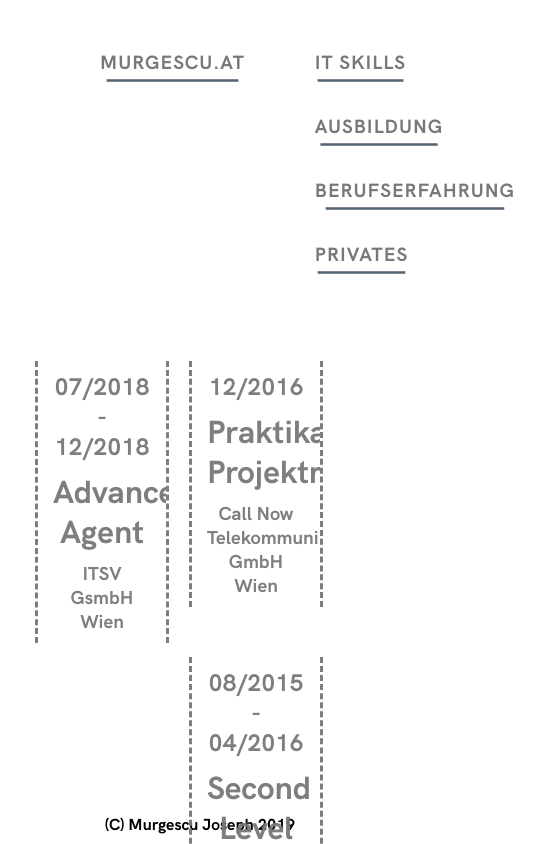
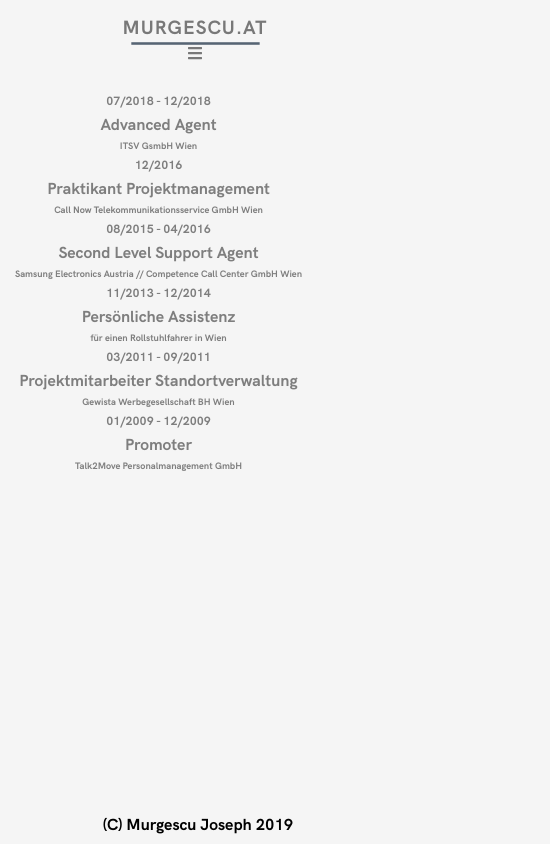
Before and after one commit to fleckie/murgescu.at, a React (Create React App) app: page /Experience in a window 390 px wide. Shown: the top 844 px of the page, 550 px wide, since content can reach past the window. Built offline with nearby package versions, Linux system fonts and the light colour scheme.

Commit message:
first steps towards responsive design

```diff
--- a/package.json
+++ b/package.json
@@ -3,6 +3,9 @@
   "version": "0.1.0",
   "private": true,
   "dependencies": {
+    "@fortawesome/fontawesome-svg-core": "^1.2.18",
+    "@fortawesome/free-solid-svg-icons": "^5.8.2",
+    "@fortawesome/react-fontawesome": "^0.1.4",
     "react": "^16.8.6",
     "react-dom": "^16.8.6",
     "react-router-dom": "^5.0.0",
--- a/src/App.js
+++ b/src/App.js
@@ -16,30 +16,65 @@ class App extends React.Component {
       super()
       this.state = {
         color: "whitesmoke",
-        active: "home"
+        active: "home",
+        toggleContent: true
 
       }
       this.changeBackground = this.changeBackground.bind(this)
+      this.toggleContent = this.toggleContent.bind(this)
     }
 
     changeBackground(newBackground, activePage){
-      var background = document.querySelector("*");
-      background.style.background = this.state.color;
+     var root = document.querySelector(":root");
+     //root.style.background = this.state.color;
       this.setState(prevState =>{
         return {
           color: newBackground,
           active: activePage
         }
       })
-      background.style.animation = this.state.active + " 0.5s linear both";
+      root.style.setProperty('--newBGC', this.state.color);
+      console.log(this.state.color);
+      var rootStyles = getComputedStyle(root);
+      var bgc = rootStyles.getPropertyValue('--newBGC');
+      console.log(bgc);
+      root.style.animation = "changeBackgroundColor 0.5s linear both";
     }
 
+    toggleContent(){
+      var w = Math.max(document.documentElement.clientWidth, window.innerWidth || 0);
+      this.setState(prevState => {
+        if (w<1100){
+          return {
+            toggleContent: !prevState.toggleContent
+          }
+        }
+
+      })
+    }
+
+    render(){
 
 
-    render(){
+    let contentVisibility
+    if (this.state.toggleContent){
+        contentVisibility = {
+          display: "initial"
+        }
+    }
+    else {
+        contentVisibility = {
+          display: "none"
+        }
+    }
+
       return (
         <div>
-          <Header changeBackground = {this.changeBackground} />
+          <Header
+          changeBackground = {this.changeBackground}
+          toggleContent = {this.toggleContent}
+           />
+          <div style={contentVisibility}>
             <TransitionGroup>
             <CSSTransition
             in = {true}
@@ -63,6 +98,7 @@ class App extends React.Component {
                 </Switch>
             </CSSTransition>
             </TransitionGroup>
+          </div>
           <Footer />
         </div>
 
--- a/src/components/EducationComponent.js
+++ b/src/components/EducationComponent.js
@@ -4,8 +4,30 @@ function EducationComponent(props){
 
     // eventuell hier animation definieren und Y-Verschiebung über id * Faktor lösen
 
+    var w = Math.max(document.documentElement.clientWidth, window.innerWidth || 0);
+    let containerStyle
 
-    let containerStyle
+    if (w < 1100){
+        switch (props.item.stateCounter) {
+            case 0:
+                containerStyle = {
+                    animation: "edu-slide-in-bottom 1s cubic-bezier(0.250, 0.460, 0.450, 0.940) 0.5s both",
+                    animationDelay: props.item.id/4 + "s",
+                }
+                break;
+            case 1:
+                containerStyle = {
+                    animation: "move-mid 1s ease both"
+                }
+                break;
+            case 2: {
+                containerStyle = {
+                    animation: "move-back 1s ease both"
+                }
+            }
+        }
+    }
+    else {
         if (props.item.stateCounter === 0){
             containerStyle = {
                 animation: "edu-slide-in-bottom 1s cubic-bezier(0.250, 0.460, 0.450, 0.940) 0.5s both",
@@ -24,6 +46,8 @@ function EducationComponent(props){
                 animationDirection: "reverse"
             }
         }
+    }
+
 
     return(
         <div className="eduInnerCard"
--- a/src/components/EducationContainer.js
+++ b/src/components/EducationContainer.js
@@ -50,8 +50,6 @@ class Education extends React.Component{
         } ,0,id)
     }
 
-
-
     componentDidMount() {
         this.setState(prevState =>{
             const updatedState = prevState.itemList.map(item =>{
@@ -64,8 +62,6 @@ class Education extends React.Component{
         })
         //this.props.changeBackground("lightgreen", "edu");
     }
-
-
 
     render(){
 
--- a/src/components/ExperienceComponent.js
+++ b/src/components/ExperienceComponent.js
@@ -2,9 +2,38 @@ import React from "react"
 
 function ExperienceComponent(props){
 
-    // eventuell hier animation definieren und Y-Verschiebung über id * Faktor lösen
+    var w = Math.max(document.documentElement.clientWidth, window.innerWidth || 0);
+    let containerStyle
+    if (w < 1100){
+        if (props.item.visibility === "start"){
+            containerStyle = {
+                animation: "exp-slide-in-bottom 1.5s cubic-bezier(0.250, 0.460, 0.450, 0.940) 0.3s both",
+                animationDelay: props.item.id/8 + "s",
+            }
+        }
+        else if (props.item.visibility === "focused") {
 
-    let containerStyle
+            containerStyle = {
+                animation: "move-mid 1s ease-in both"
+            }
+        }
+
+        else if (props.item.visibility === "rewind") {
+            containerStyle = {
+                animation: "exp-unfocus" + props.item.id + " 1s ease",
+                animationDirection: "reverse"
+            }
+        }
+        else if (props.item.visibility ==="hidden"){
+            containerStyle = {
+                /*animation: "fade-out 0.5s ease both",
+                zIndex: "-2",*/
+                display: "none"
+
+            }
+        }
+    }
+    else {
         if (props.item.visibility === "start"){
             containerStyle = {
                 animation: "exp-slide-in-bottom 1.5s cubic-bezier(0.250, 0.460, 0.450, 0.940) 0.3s both",
@@ -31,9 +60,10 @@ function ExperienceComponent(props){
 
             }
         }
-
+    }
 
     return(
+
         <div className="expInnerCard"
         onClick ={() => props.handleChange(props.item.id)}
         style= {containerStyle}>
--- a/src/components/ExperienceContainer.js
+++ b/src/components/ExperienceContainer.js
@@ -12,7 +12,6 @@ class Experience extends React.Component{
         }
         this.handleChange = this.handleChange.bind(this)
     }
-
 
     handleChange(id){
         setTimeout(() =>{
--- a/src/components/Header.js
+++ b/src/components/Header.js
@@ -1,31 +1,112 @@
 import React from "react"
 import "../css/Header.css"
 import { BrowserRouter as Router, Route, Link } from "react-router-dom";
+import { FontAwesomeIcon } from '@fortawesome/react-fontawesome'
 
-import { TransitionGroup, CSSTransition } from "react-transition-group";
+class Header extends React.Component{
+    constructor(){
+        super()
+        this.state = {
+            menuVisible : true
+        }
+        this.menuClick = this.menuClick.bind(this)
+        this.handleClick = this.handleClick.bind(this)
+    }
 
-function Header(props){
+    menuClick(){
+        var w = Math.max(document.documentElement.clientWidth, window.innerWidth || 0);
+        this.setState(prevState => {
+            if (w < 1100){
+                return {
+                    menuVisible: !prevState.menuVisible
+                }
+            }
+            else {
+                return {
+                    menuVisible: true
+                }
+            }
+        })
+        //this.props.toggleContent();
+    }
 
+    componentDidMount() {
+        var w = Math.max(document.documentElement.clientWidth, window.innerWidth || 0);
+        this.setState( () => {
+            if (w < 1100){
+                return {
+                    menuVisible: false
+                }
+            }
+            else {
+                return {
+                    menuVisible: true
+                }
+            }
+        })
+    }
 
-    return(
-        <div>
-            <nav className="cl-effect-7">
-                <div>
-                    <Link to ="/" className="murgescu" >Murgescu.at</Link>
-                </div>
-                <div>
-					<Link to ="/Skills"> IT Skills </Link>
-					<Link to ="/Education"
-                    //onClick={() => props.changeBackground("lightgreen", "edu")}
-                     >Ausbildung</Link>
-					<Link to ="/Experience"
-                    //onClick={() => props.changeBackground("yellowgreen", "exp")}
-                    >Berufserfahrung</Link>
-                    <Link to ="/Privat"> Privates </Link>
-                </div>
+    handleClick(){
+        this.menuClick();
+        this.props.toggleContent();
+    }
+
+    render(){
+        let linkStyle
+        let navStyle
+        if (this.state.menuVisible){
+            linkStyle = {
+                display: "initial",
+                animation: "menu-slide-in-bottom 0.6s cubic-bezier(0.250, 0.460, 0.450, 0.940) both"
+            }
+            navStyle = {
+            }
+        }
+        else {
+            linkStyle = {
+                display: "none"
+            }
+            navStyle = {
+            }
+        }
+
+        return (
+            <nav className="cl-effect-7" style={navStyle}>
+                    <Link to="/" className="murgescu"
+                     onClick={this.handleClick} >
+                     Murgescu.at</Link>
+                    <FontAwesomeIcon
+                    icon="bars"
+                    className="burgerMenu"
+                    onClick={this.handleClick} />
+                <Link to="/Skills"
+                    className="menuItems"
+                    style={linkStyle}
+                    onClick={this.handleClick}>
+                    IT Skills </Link>
+
+                <Link to="/Education"
+                    className="menuItems"
+                    style={linkStyle}
+                    onClick={this.handleClick}
+                //onClick={() => props.changeBackground("lightgreen", "edu")}
+                >Ausbildung</Link>
+                <Link to="/Experience"
+                    className="menuItems"
+                    style={linkStyle}
+                    onClick={this.handleClick}
+                //onClick={() => props.changeBackground("yellowgreen", "exp")}
+                >Berufserfahrung</Link>
+                <Link to="/Privat"
+                    className="menuItems"
+                    style={linkStyle}
+                     onClick={this.handleClick}>
+                 Privates </Link>
             </nav>
-        </div>
-    )
+        )
+
+    }
+
 }
 
 export default Header
--- a/src/css/App.css
+++ b/src/css/App.css
@@ -1,3 +1,12 @@
+:root {
+  --oldBGC: red;
+  --newBGC: green;
+}
+
+:root {
+  background: whitesmoke;
+}
+
 *{
   padding: 5px;
 }
@@ -61,3 +70,20 @@
     background: yellowgreen
   }
 }
+
+@keyframes changeBackgroundColor{
+  0%{
+  }
+  100%{
+    background: var(--newBGC);
+  }
+}
+
+@keyframes test{
+  0%{
+    background: red;
+  }
+  100%{
+    background:green;
+  }
+}
--- a/src/css/Education.css
+++ b/src/css/Education.css
@@ -1,34 +1,62 @@
 
 .eduContainer{
-    margin-top: 100px;
-    width: 70%;
-    position:absolute;
-    overflow: hidden;
+    width: 50%;
+    margin: auto;
+    margin-top: 10px;
+    display: flex;
+    flex-direction: column;
+    float: left;
+    font-size: 1em;
     z-index: 1;
+    align-self: center;
+
+
 }
 
-
 .eduInnerCard{
+    float: left;
     max-width: 50%;
-    width: 30%;
-    margin: auto;
-    margin-left: 100px;
+    width: 50%;
     padding: 20px;
     text-align:left;
     color: #787878f3;
     cursor: pointer;
     -webkit-animation: slide-in-bottom 1s cubic-bezier(0.250, 0.460, 0.450, 0.940) 0.5s both;
     animation: slide-in-bottom 1s cubic-bezier(0.250, 0.460, 0.450, 0.940) 0.5s both;
-}
+    z-index: 0;
+    margin-right: auto;
+
+  }
 
 .eduDescription {
     animation: edu-slide-in-bottom 1s cubic-bezier(0.250, 0.460, 0.450, 0.940) 0.5s both;
     z-index: -1;
     position:absolute;
+
 }
 
 h1, h2, h3 {
     margin:0px;
+}
+
+@media screen and (max-width: 1100px) {
+  * {
+    padding: 3px;
+  }
+  .eduContainer{
+    width: 100%;
+    margin: auto;
+    display:flex;
+    flex-direction: column;
+    align-items: center;
+  }
+
+  .eduInnerCard {
+    margin: auto;
+    font-size: 0.5em;
+    text-align: center;
+  }
+
 }
 
 
@@ -75,7 +103,7 @@ h1, h2, h3 {
         -webkit-transform: translateX(150%);
     }
     100% {
-        -webkit-transform: translateY(-120%) translateX(150%);
+        -webkit-transform: translateY(-145%) translateX(150%);
 
     }
   }
@@ -89,7 +117,7 @@ h1, h2, h3 {
         -webkit-transform: translateX(150%);
     }
     100% {
-        -webkit-transform: translateY(-280%) translateX(150%);
+        -webkit-transform: translateY(-250%) translateX(150%);
 
     }
   }
@@ -112,7 +140,7 @@ h1, h2, h3 {
         -webkit-transform: translateX(150%);
     }
     100% {
-        -webkit-transform: translateY(-120%) translateX(150%);
+        -webkit-transform: translateY(-145%) translateX(150%);
 
     }
   }
@@ -126,7 +154,7 @@ h1, h2, h3 {
         -webkit-transform: translateX(150%);
     }
     100% {
-        -webkit-transform: translateY(-280%) translateX(150%);
+        -webkit-transform: translateY(-250%) translateX(150%);
 
     }
   }
--- a/src/css/Experience.css
+++ b/src/css/Experience.css
@@ -34,6 +34,32 @@ h1, h2, h3 {
   margin:0px;
 }
 
+@media screen and (max-width: 1100px) {
+  * {
+    padding: 3px;
+  }
+  .expContainer{
+    max-width: 100%;
+    margin: auto;
+    padding: 0;
+    display:flex;
+    flex-direction: column;
+    justify-content: center;
+
+
+  }
+
+  .expInnerCard {
+    max-width: 100%;
+    width: 100%;
+    margin: auto;
+    padding: 0;
+    font-size: 0.5em;
+    text-align: center;
+    border: none;
+  }
+
+}
 
 @-webkit-keyframes exp-slide-in-bottom {
   0% {
--- a/src/css/Header.css
+++ b/src/css/Header.css
@@ -10,17 +10,28 @@
 
 body {
 	font-family: 'HKGrotesk';
+	overflow-y: hidden;
+}
+
+.murgescu{
+	margin-right: auto;
+}
+
+.burgerMenu {
+	color: #787878;
+	align-self: center;
+	display: none;
 }
 
 nav {
 	display: flex;
 	justify-content: space-between;
 	margin: 0px 40px;
+	z-index: -1;
 
 }
 nav a {
 	position: relative;
-	display: inline-block;
 	margin: 15px 25px;
 	outline: none;
 	color: #787878;
@@ -77,3 +88,84 @@ nav a:focus {
 	top: 0%;
 	opacity: 1;
 }
+
+@media screen and (max-width: 1100px) {
+	nav {
+		flex-direction: none;
+		display: grid;
+		grid-template-columns: auto;
+		justify-content: center;
+		margin: 0;
+
+	}
+
+	.murgescu {
+		margin: auto;
+	}
+	.burgerMenu {
+		display: initial;
+		margin: auto;
+	}
+
+	.menuItems {
+		display: none;
+		margin-top: 10px;
+		align-content: center;
+		align-self: center;
+		text-align: center;
+		z-index: 3;
+	}
+}
+
+@-webkit-keyframes menu-slide-in-bottom {
+	0% {
+	  -webkit-transform: translateY(20px);
+			  transform: translateY(20px);
+	  opacity: 0;
+	}
+	100% {
+	  -webkit-transform: translateY(0);
+			  transform: translateY(0);
+	  opacity: 1;
+	}
+  }
+  @keyframes menu-slide-in-bottom {
+	0% {
+	  -webkit-transform: translateY(20px);
+			  transform: translateY(20px);
+	  opacity: 0;
+	}
+	100% {
+	  -webkit-transform: translateY(0);
+			  transform: translateY(0);
+	  opacity: 1;
+	}
+  }
+
+
+@-webkit-keyframes menu-slide-out-bottom {
+	0% {
+	  -webkit-transform: translateY(20px);
+			  transform: translateY(20px);
+	  opacity: 1;
+	}
+	100% {
+	  -webkit-transform: translateY(0);
+			  transform: translateY(0);
+	  opacity: 0;
+	}
+  }
+  @keyframes menu-slide-out-bottom {
+	0% {
+	  -webkit-transform: translateY(20px);
+			  transform: translateY(20px);
+	  opacity: 1;
+	}
+	100% {
+	  -webkit-transform: translateY(0);
+			  transform: translateY(0);
+	  opacity: 0;
+
+
+	}
+  }
```
Also changed, not shown: src/index.js (+4 -3 lines), 1 other file (tests, documents, lock files or other folders). Lines whose indentation alone changed are shown as unchanged.
